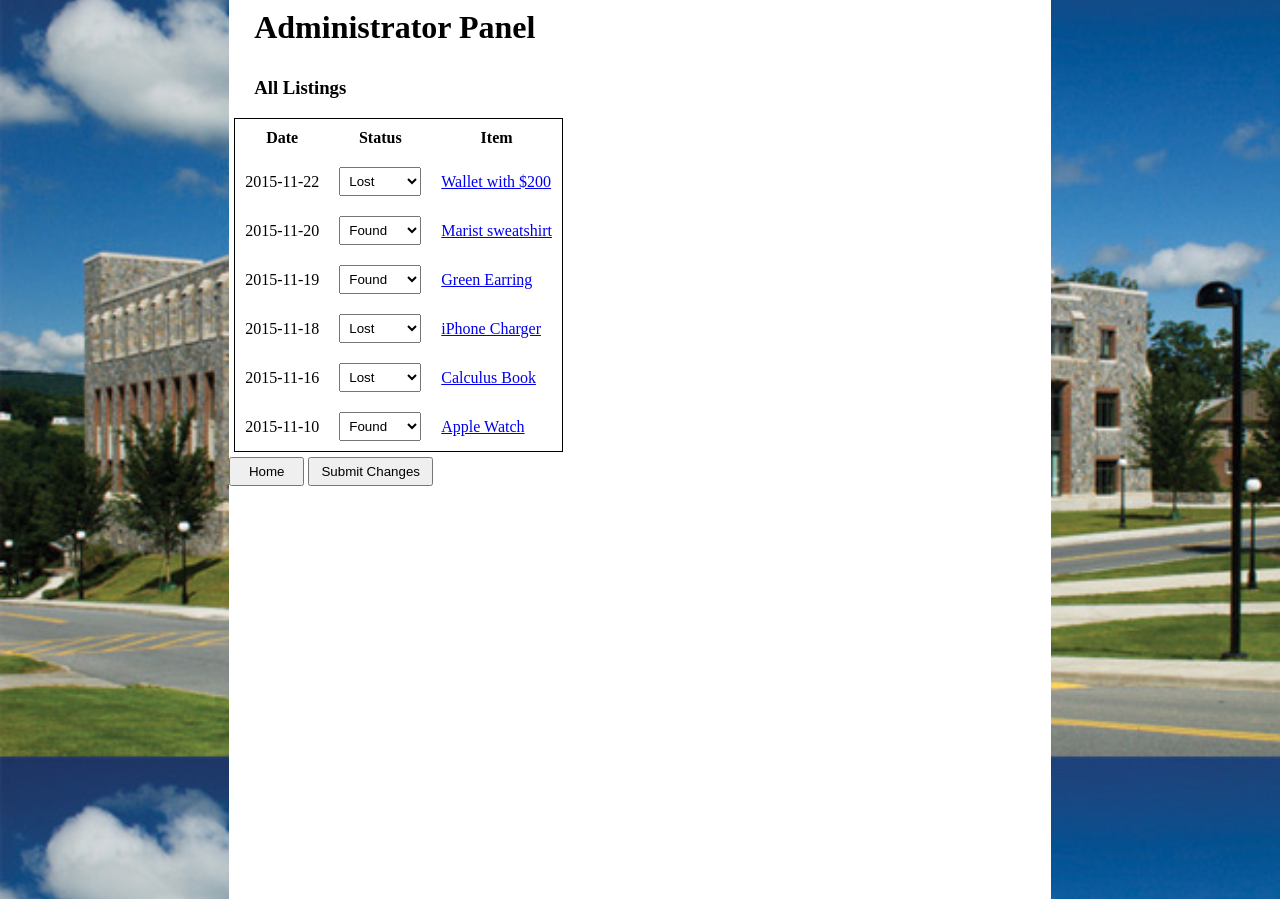
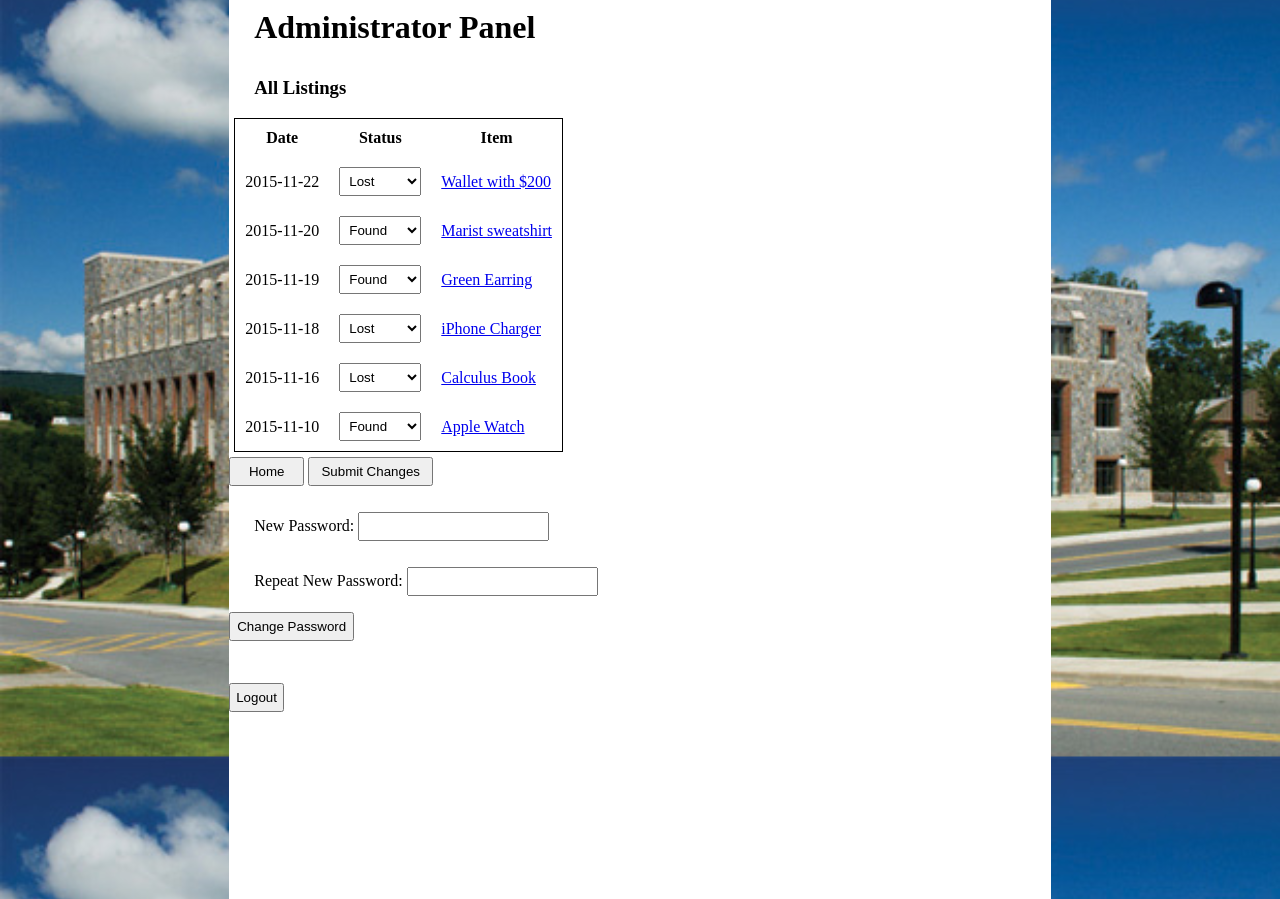
Before and after one commit to GrahamBurek/limbodb, a PHP site: page /adminPanel.php?id=1 in a window 1280 px wide. Shown: the part 59-958 px from the top of the page. Run offline with PHP 8.4, Linux system fonts and the light colour scheme; data comes from the database, SQL or seed files in the repository.

Commit message:
added admin password change functionality to adminPanel.php

```diff
--- a/adminPanel.php
+++ b/adminPanel.php
@@ -39,8 +39,25 @@ if($_SERVER['REQUEST_METHOD'] == 'POST' && isset($_POST['fromHere']) && $_POST['
 
     <input type="button" onclick="location.href='index.php';" value="Home" style="width:75px;" />
     <button type="submit" name="submit">Submit Changes</button>
+    <input type="hidden" name="id" value="<?php echo($_GET['id']); ?>">
     <input type="hidden" name="fromHere" value="yes" />
 </form>
+    <form action="adminPanel.php" method="POST">
+        <?php
+        if($_SERVER['REQUEST_METHOD'] == 'POST'){
+            if(isset($_POST['pass']) && isset($_POST['pass-repeat']) && strcmp($_POST['pass'],$_POST['pass-repeat'])==0){
+                change_password($dbc, $_POST['admin_id'], $_POST['pass']);
+            }else{
+                echo '<p> Please make sure passwords match </p>';
+            }
+        }
+        ?>
+        <p>New Password: <input type="text" name="pass"></p>
+        <p>Repeat New Password: <input type="text" name="pass-repeat"></p>
+        <input type="hidden" name="admin_id" value="<?php echo($_GET['id']); ?>">
+       <button type="submit" name="pass-submit">Change Password</button></p>
+    </form>
+    <input type="button" onclick="location.href='admin_login.php';" value="Logout" />
 </div>
 
 </body>
--- a/includes/helpers.php
+++ b/includes/helpers.php
@@ -114,6 +114,14 @@ function show_all_stuff_admin($dbc) {
 
       # Free up the results in memory
       mysqli_free_result( $results );
+}
+
+function change_password($dbc, $admin_id, $newpass){
+    $query = 'UPDATE users SET pass =\'' . $newpass . '\' WHERE user_id=\'' . $admin_id . '\'';
+
+    # Execute the query
+    $results = mysqli_query($dbc , $query) ;
+    check_results($results) ;
 }
 
 function show_quicklinks($dbc) {
```
Also changed, not shown: admin_login.php (+11 -10 lines), lost-1-2.php (+9 -0 lines).
